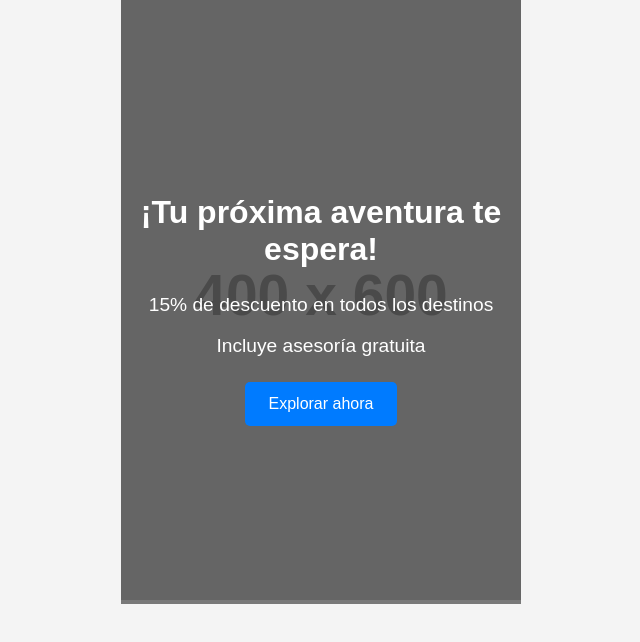
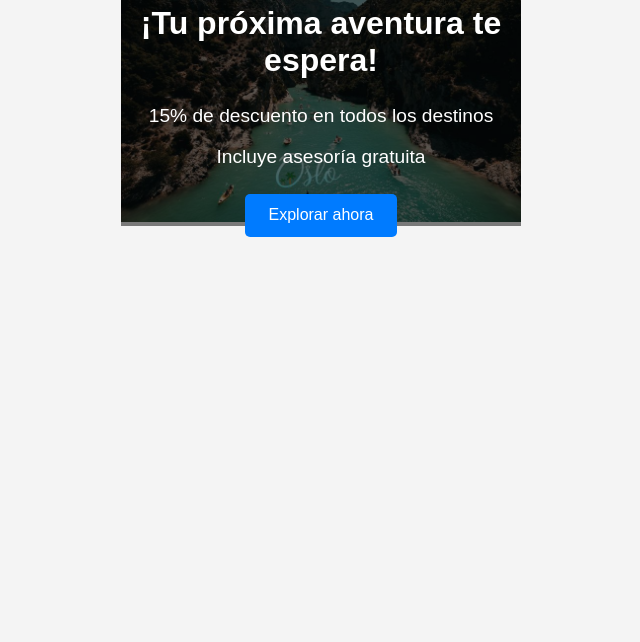
Before and after one commit to MeminPadilla/OsloviajesCancun, a plain HTML site: page index.html in a window 1280 px wide. Shown: the whole page, without its empty margins (319-959 px from the left). Drawn offline with Linux system fonts and the light colour scheme; placeholder pictures from the web are drawn by us.

Commit message:
Update index.html

```diff
--- a/index.html
+++ b/index.html
@@ -81,7 +81,7 @@
 <body>
   <div class="container">
     <!-- Imagen de fondo -->
-    <img src="https://via.placeholder.com/400x600" alt="Destino de Oslo Viajes" class="banner">
+    <img src="oslomain.jpg" alt="Destino de Oslo Viajes" class="banner">
     <!-- Superposición de contenido -->
     <div class="overlay">
       <h1>¡Tu próxima aventura te espera!</h1>
```
